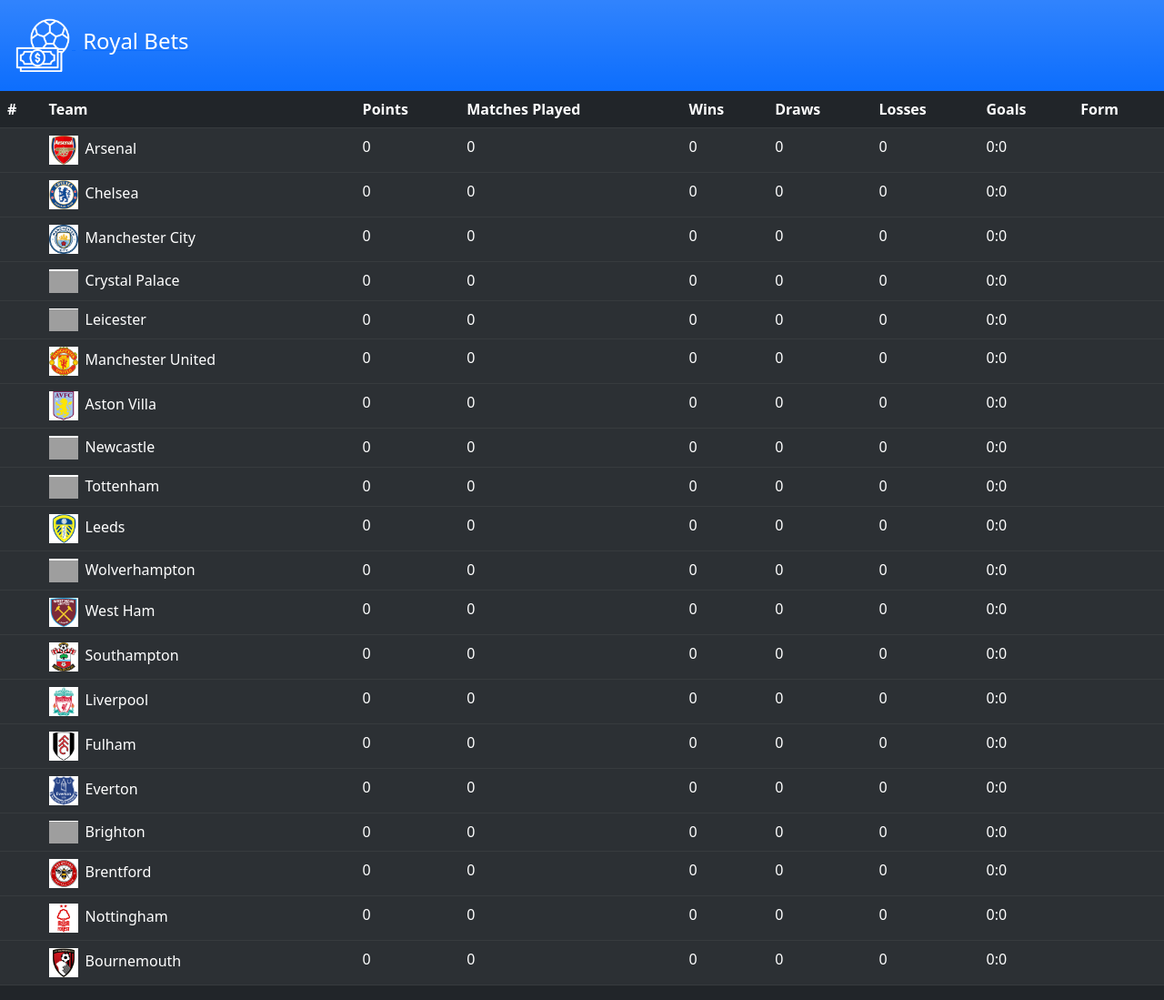
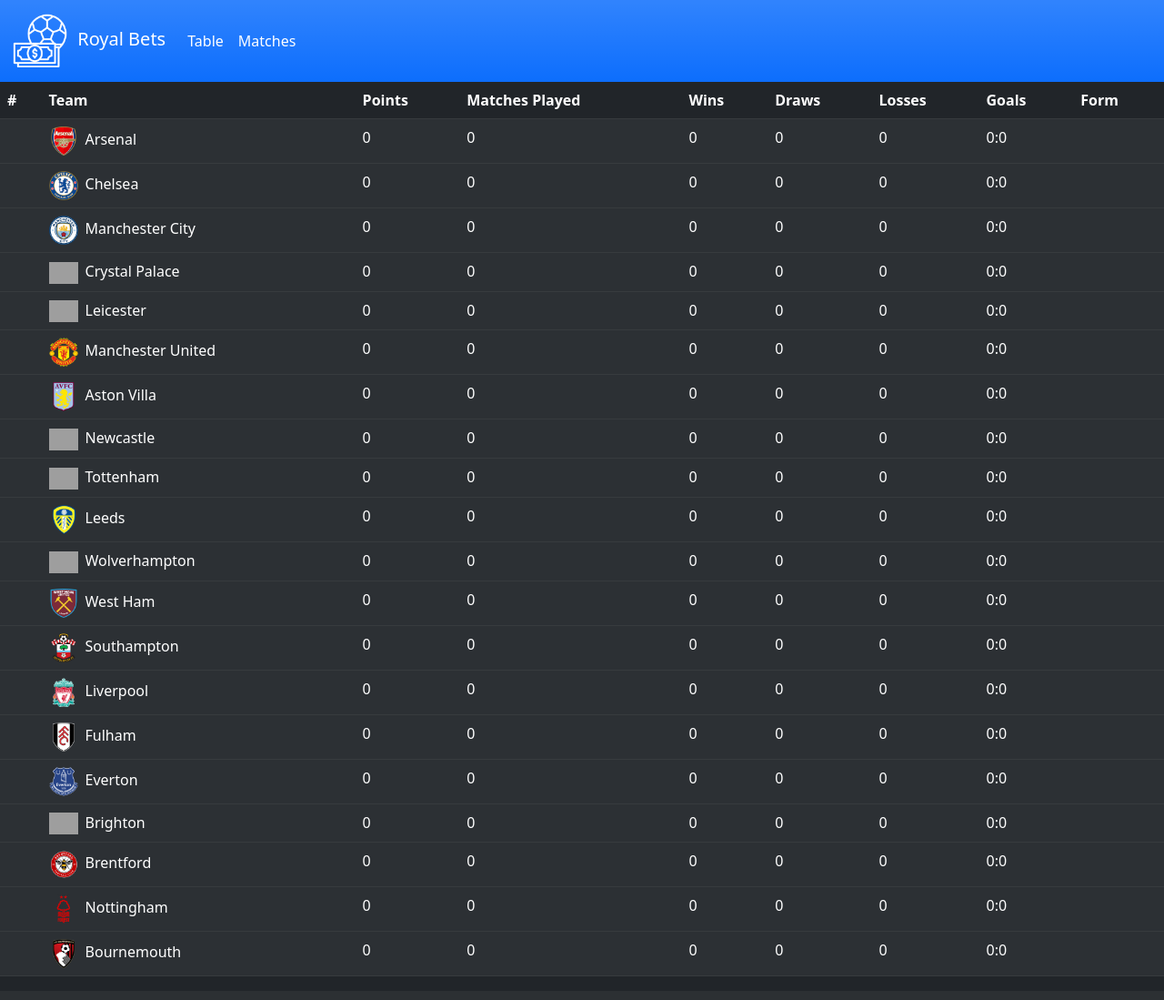
Before and after one commit to sowinskipatryk/Betting-Site-Django, a Django app: page / in a window 1280 px wide. Shown: the whole page at 91% size. After the commit the page ends 1063 px from the top, so only its background shows below. Run offline with Django 4.2, Linux system fonts and the light colour scheme; data comes from the database, SQL or seed files in the repository; grey boxes are pictures that could not be loaded.

Commit message:
corrected navbar

```diff
--- a/royalbetsproject/royalbetsapp/templates/base.html
+++ b/royalbetsproject/royalbetsapp/templates/base.html
@@ -10,10 +10,25 @@
 </head>
 <body class="bg-dark">
 <nav class="navbar navbar-expand-lg navbar-dark bg-primary bg-gradient">
-    <a class="brand" href="#">
-    <img id="site-logo" width=64px src="{% static 'images/royalbets_site_logo.png' %}">
-    <span class="site-name text-white h4 m-2">Royal Bets</span>
+  <div class="container-fluid">
+        <a class="navbar-brand" href="#">
+      <img id="site-logo" width=64px src="{% static 'images/royalbets_site_logo.png' %}">
+        <span class="ms-1">Royal Bets</span>
     </a>
+    <button class="navbar-toggler" type="button" data-bs-toggle="collapse" data-bs-target="#navbarNav" aria-controls="navbarNav" aria-expanded="false" aria-label="Toggle navigation">
+      <span class="navbar-toggler-icon"></span>
+    </button>
+    <div class="collapse navbar-collapse" id="navbarNav">
+      <ul class="navbar-nav">
+        <li class="nav-item">
+          <a class="nav-link active" aria-current="page" href="#">Table</a>
+        </li>
+          <li class="nav-item">
+          <a class="nav-link active" aria-current="page" href="#">Matches</a>
+        </li>
+      </ul>
+    </div>
+  </div>
 </nav>
 {% block content %}
 {% endblock content %}
--- a/royalbetsproject/static/css/style.css
+++ b/royalbetsproject/static/css/style.css
@@ -1,15 +1,4 @@
-.brand
-{
-    padding: 10px 0px 10px 15px;
-}
-
-.brand:hover
-{
-    text-decoration: none;
-}
-
 .team-logo-frame
 {
-    background-color: white;
     display: inline-block;
 }
```
